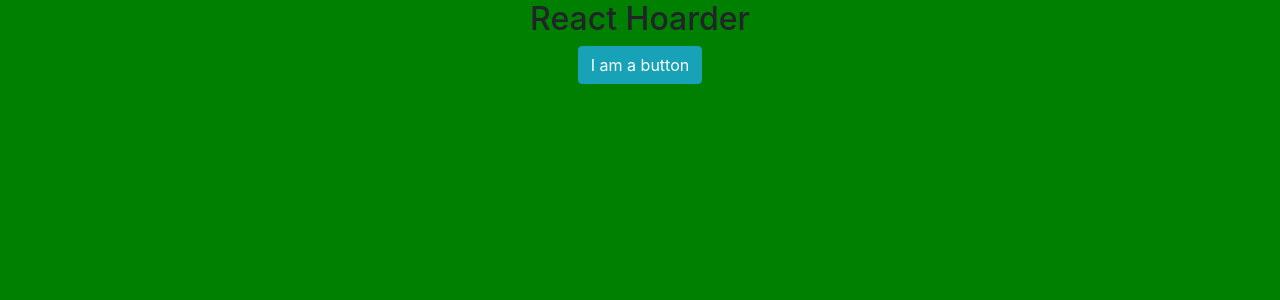
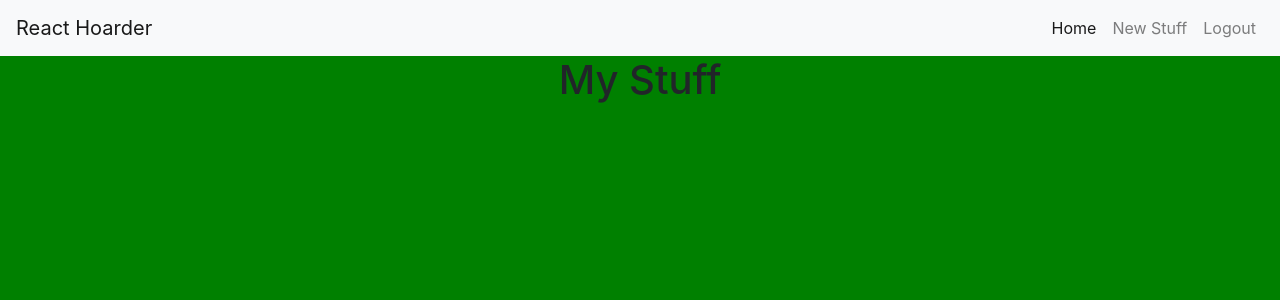
Before and after one commit to lstar18/react-hoarder, a React (Create React App) app: page /home in a window 1280 px wide. Shown: the top 300 px of the page. Built offline with nearby package versions, Linux system fonts and the light colour scheme; no server answers; sample sign-in values are in the browser's storage.

Commit message:
authed working

```diff
--- a/package.json
+++ b/package.json
@@ -12,7 +12,9 @@
     "firebase": "^7.14.3",
     "react": "^16.13.1",
     "react-dom": "^16.13.1",
-    "react-scripts": "3.4.1"
+    "react-router-dom": "^5.2.0",
+    "react-scripts": "3.4.1",
+    "reactstrap": "^8.4.1"
   },
   "scripts": {
     "start": "react-scripts start",
--- a/src/App/App.js
+++ b/src/App/App.js
@@ -1,12 +1,73 @@
 import React from 'react';
+import firebase from 'firebase/app';
+import 'firebase/auth';
+import {
+  BrowserRouter,
+  Route,
+  Redirect,
+  Switch,
+} from 'react-router-dom';
+
 import './App.scss';
+import Auth from '../components/pages/Auth/Auth';
+import MyNavbar from '../components/shared/MyNavbar/MyNavbar';
+import Home from '../components/pages/Home/Home';
+import EditStuff from '../components/pages/EditStuff/EditStuff';
+import NewStuff from '../components/pages/NewStuff/NewStuff';
+import SingleStuff from '../components/pages/SingleStuff/SingleStuff';
+import fbConnection from '../helpers/data/connection';
+
+fbConnection();
+
+const PublicRoute = ({ component: Component, authed, ...rest }) => {
+  const routeChecker = (props) => (authed === false
+    ? (<Component {...props} />)
+    : (<Redirect to={{ pathname: '/home', state: { from: props.location } }} />));
+  return <Route {...rest} render={(props) => routeChecker(props)} />;
+};
+const PrivateRoute = ({ component: Component, authed, ...rest }) => {
+  const routeChecker = (props) => (authed === true
+    ? (<Component {...props} />)
+    : (<Redirect to={{ pathname: '/auth', state: { from: props.location } }} />));
+  return <Route {...rest} render={(props) => routeChecker(props)} />;
+};
 
 class App extends React.Component {
+  state = {
+    authed: false,
+  }
+
+  componentDidMount() {
+    this.removeListener = firebase.auth().onAuthStateChanged((user) => {
+      if (user) {
+        this.setState({ authed: true });
+      } else {
+        this.setState({ authed: false });
+      }
+    });
+  }
+
+  componentWillUnmount() {
+    this.removeListener();
+  }
+
   render() {
+    const { authed } = this.state;
     return (
       <div className="App">
-        <h2> React Hoarder </h2>
-        <button className="btn btn-info">I am a button </button>
+        <BrowserRouter>
+          <React.Fragment>
+            <MyNavbar authed={authed}/>
+              <Switch>
+              <PrivateRoute path='/home' component={Home} authed={authed}/>
+                <PrivateRoute path='/new' component={NewStuff} authed={authed}/>
+                <PrivateRoute path='/stuff/:stuffId' component={SingleStuff} authed={authed}/>
+                <PrivateRoute path='/edit/:stuffId' component={EditStuff} authed={authed}/>
+                <PublicRoute path='/auth' component={Auth} authed={authed}/>
+                <Redirect from="*" to="/home"/>
+              </Switch>
+          </React.Fragment>
+        </BrowserRouter>
       </div>
     );
   }
--- a/src/components/pages/Auth/Auth.js
+++ b/src/components/pages/Auth/Auth.js
@@ -1,12 +1,21 @@
 import React from 'react';
+import firebase from 'firebase/app';
+import 'firebase/auth';
 
 import './Auth.scss';
 
 class Auth extends React.Component {
+  loginClickEvent = (e) => {
+    e.preventDefault();
+    const provider = new firebase.auth.GoogleAuthProvider();
+    firebase.auth().signInWithPopup(provider);
+  }
+
   render() {
     return (
       <div className="Auth">
         <h1>Auth</h1>
+        <button className="btn btn-info" onClick={this.loginClickEvent}> Google Login </button>
       </div>
     );
   }
--- /dev/null
+++ b/src/components/pages/EditStuff/EditStuff.js
@@ -0,0 +1,16 @@
+import React from 'react';
+
+import './EditStuff.scss';
+
+class EditStuff extends React.Component {
+  render() {
+    const { stuffId } = this.props.match.params;
+    return (
+      <div className="EditStuff">
+        <h1>Edit Stuff</h1>
+        <h2> The Edit Stuff id is {stuffId} </h2>
+      </div>
+    );
+  }
+}
+export default EditStuff;
--- /dev/null
+++ b/src/components/pages/EditStuff/EditStuff.scss
@@ -0,0 +1,3 @@
+.EditStuff {
+  display: block;
+}
--- a/src/components/pages/Home/Home.js
+++ b/src/components/pages/Home/Home.js
@@ -6,7 +6,7 @@
   render() {
     return (
       <div className="Home">
-        <h1>Home</h1>
+        <h1> My Stuff </h1>
       </div>
     );
   }
--- /dev/null
+++ b/src/components/pages/SingleStuff/SingleStuff.js
@@ -0,0 +1,14 @@
+import React from 'react';
+
+import './SingleStuff.scss';
+
+class SingleStuff extends React.Component {
+  render() {
+    return (
+      <div className="SingleStuff">
+        <h1>Single Stuff</h1>
+      </div>
+    );
+  }
+}
+export default SingleStuff;
--- a/src/components/pages/MyStuff/MyStuff.scss
+++ b/src/components/pages/SingleStuff/SingleStuff.scss
@@ -1,3 +1,3 @@
-.MyStuff {
+.SingleStuff {
   display: block;
 }
--- a/src/components/shared/MyNavbar/MyNavbar.js
+++ b/src/components/shared/MyNavbar/MyNavbar.js
@@ -1,14 +1,67 @@
 import React from 'react';
+import { NavLink as RRNavLink } from 'react-router-dom';
+import {
+  Collapse,
+  Navbar,
+  NavbarToggler,
+  NavbarBrand,
+  Nav,
+  NavItem,
+  NavLink,
+} from 'reactstrap';
+import firebase from 'firebase/app';
+import 'firebase/auth';
 
 import './MyNavbar.scss';
 
 class MyNavbar extends React.Component {
+  state = {
+    isOpen: false,
+  }
+
+  logMeOut = (e) => {
+    e.preventDefault();
+    firebase.auth().signOut();
+  }
+
+  toggle = () => {
+    this.setState({ isOpen: !this.state.isOpen });
+  }
+
   render() {
+    const { isOpen } = this.state;
+
+    const buildNavbar = () => {
+      const { authed } = this.props;
+      if (authed) {
+        return (
+          <Nav className="ml-auto" navbar>
+          <NavItem>
+            <NavLink tag={RRNavLink} to='/home'>Home</NavLink>
+          </NavItem>
+          <NavItem>
+            <NavLink tag={RRNavLink} to='/new'>New Stuff </NavLink>
+          </NavItem>
+          <NavItem>
+            <NavLink onClick={this.logMeOut}>Logout</NavLink>
+          </NavItem>
+        </Nav>
+        );
+      }
+      return <Nav className="ml-auto" navbar></Nav>;
+    };
     return (
-      <div>
-        <h1> My Navbar </h1>
+      <div className="myNavbar">
+         <Navbar color="light" light expand="md">
+          <NavbarBrand href="/">React Hoarder </NavbarBrand>
+          <NavbarToggler onClick={this.toggle} />
+          <Collapse isOpen={isOpen} navbar>
+          {buildNavbar()}
+          </Collapse>
+        </Navbar>
       </div>
     );
   }
 }
+
 export default MyNavbar;
--- /dev/null
+++ b/src/helpers/data/connection.js
@@ -0,0 +1,11 @@
+import firebase from 'firebase/app';
+
+import firebaseConfig from '../apiKeys.json';
+
+const firebaseApp = () => {
+  if (!firebase.apps.length) {
+    firebase.initializeApp(firebaseConfig.firebaseKeys);
+  }
+};
+
+export default firebaseApp;
```
Also changed, not shown: src/components/pages/MyStuff/MyStuff.js (deleted, +0 -14 lines), src/helpers/apiKeys.example.json (added, +12 -0 lines), 2 other files (tests, documents, lock files or other folders).
